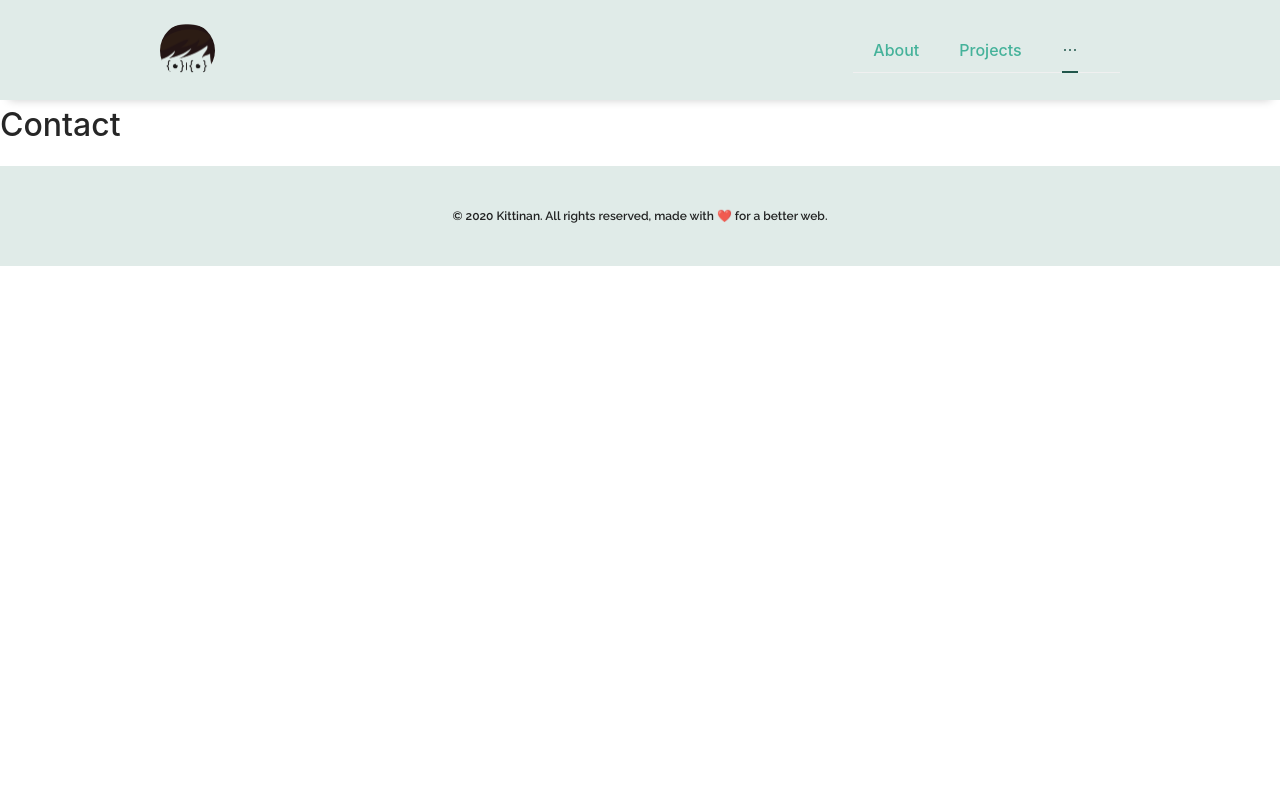
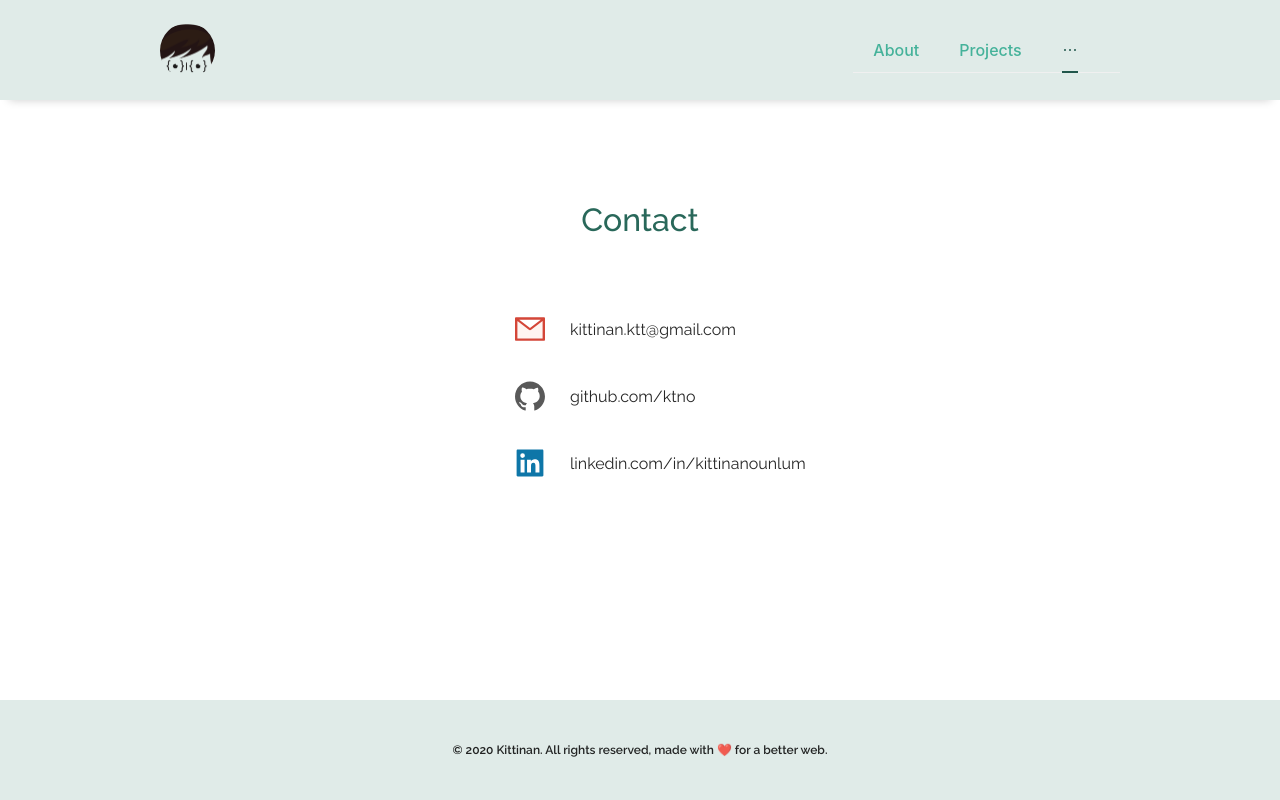
Before and after one commit to ktno/kittinan.site, a React app: page /contact in a window 1280 px wide. Built offline with nearby package versions, Linux system fonts and the light colour scheme; a web font is replaced by a local one.

Commit message:
feat: add contact information

```diff
--- a/src/index.css
+++ b/src/index.css
@@ -44,7 +44,7 @@ li {
 .content {
   position: relative;
   top: 100px;
-  min-height: calc(100vh - 200px);
+  min-height: calc(100vh - 200px) !important;
   z-index: 0;
   text-align: center;
 }
@@ -54,6 +54,10 @@ li {
   min-height: calc(100vh - 400px);
   width: 100%;
   margin-top: 100px;
+}
+
+.section:first-child {
+  margin-top: 0;
 }
 
 .section:last-child {
--- a/src/pages/about/index.js
+++ b/src/pages/about/index.js
@@ -28,12 +28,7 @@ const About = () => {
           height: 'calc(100vh - 400px)'
         }}
       >
-        <Row
-          className='section'
-          style={{ marginTop: 0 }}
-          align='middle'
-          justify='center'
-        >
+        <Row className='section' align='middle' justify='center'>
           <Col span={24}>
             <Title
               className='headline'
--- a/src/pages/contact/index.js
+++ b/src/pages/contact/index.js
@@ -1,12 +1,77 @@
 import React, { useEffect } from 'react'
 import { useSelector, useDispatch } from 'react-redux'
 import { contactAction } from '../../actions'
+import { MailTwoTone, GithubFilled, LinkedinFilled } from '@ant-design/icons'
+import { Row, Col, Typography } from 'antd'
+import './style.css'
 
 const Contact = () => {
+  const { Title, Text } = Typography
+
   return (
-    <>
-      <h1>Contact</h1>
-    </>
+    <Col className='content'>
+      <Row className='section' align='top' justify='center'>
+        <Col span={24}>
+          <Title className='heading'>Contact</Title>
+          <Row align='middle' justify='center'>
+            <Col
+              style={{
+                width: 350,
+                marginTop: 25
+              }}
+            >
+              <Row style={{ marginTop: 50, paddingLeft: 50 }}>
+                <Col>
+                  <Row align='middle'>
+                    <a href='mailto:kittinan.ktt@gmail.com'>
+                      <MailTwoTone className='logo' twoToneColor='#d44638' />
+                      <Text className='text' style={{ marginLeft: 25 }}>
+                        kittinan.ktt@gmail.com
+                      </Text>
+                    </a>
+                  </Row>
+                </Col>
+              </Row>
+              <Row style={{ marginTop: 25, paddingLeft: 50 }}>
+                <Col>
+                  <Row align='middle' style={{ marginTop: 10 }}>
+                    <a href='https://github.com/ktno'>
+                      <GithubFilled
+                        className='logo'
+                        style={{ color: 'rgba(0, 0, 0, 0.65)' }}
+                      />
+                      <Text className='text' style={{ marginLeft: 25 }}>
+                        github.com/ktno
+                      </Text>
+                    </a>
+                  </Row>
+                </Col>
+              </Row>
+              <Row style={{ marginTop: 25, paddingLeft: 50 }}>
+                <Col>
+                  <Row
+                    align='middle'
+                    style={{
+                      marginTop: 10
+                    }}
+                  >
+                    <a href='https://linkedin.com/in/kittinanounlum'>
+                      <LinkedinFilled
+                        className='logo'
+                        style={{ color: '#0e76a8' }}
+                      />
+                      <Text className='text' style={{ marginLeft: 25 }}>
+                        linkedin.com/in/kittinanounlum
+                      </Text>
+                    </a>
+                  </Row>
+                </Col>
+              </Row>
+            </Col>
+          </Row>
+        </Col>
+      </Row>
+    </Col>
   )
 }
 
--- a/src/pages/contact/style.css
+++ b/src/pages/contact/style.css
@@ -1 +1,14 @@
-/* stylelint-disable */
+.logo {
+  width: 30px;
+  height: 30px;
+  object-fit: contain;
+  background-position: 50% 50%;
+  font-size: 30px;
+}
+
+a {
+  font-size: 16px;
+  line-height: 2;
+  display: flex;
+  justify-content: center;
+}
```
